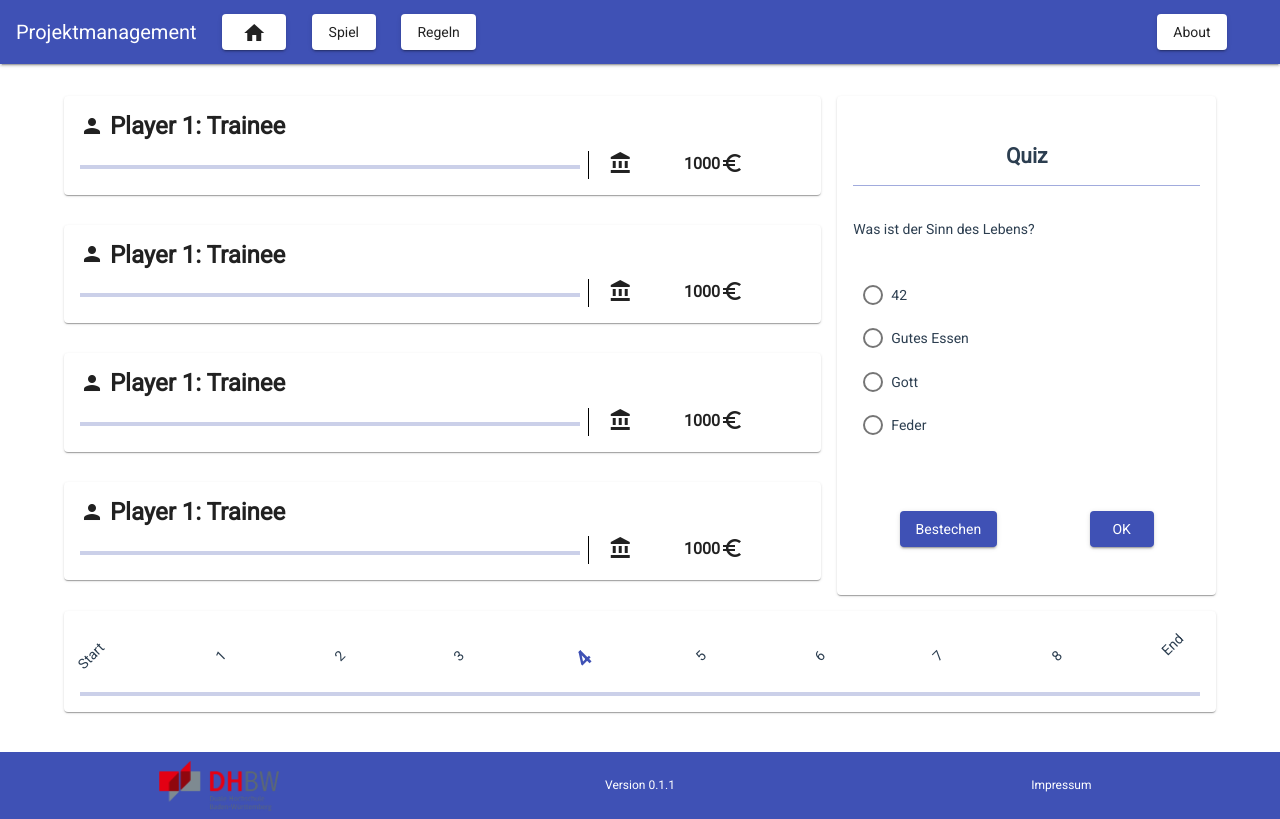
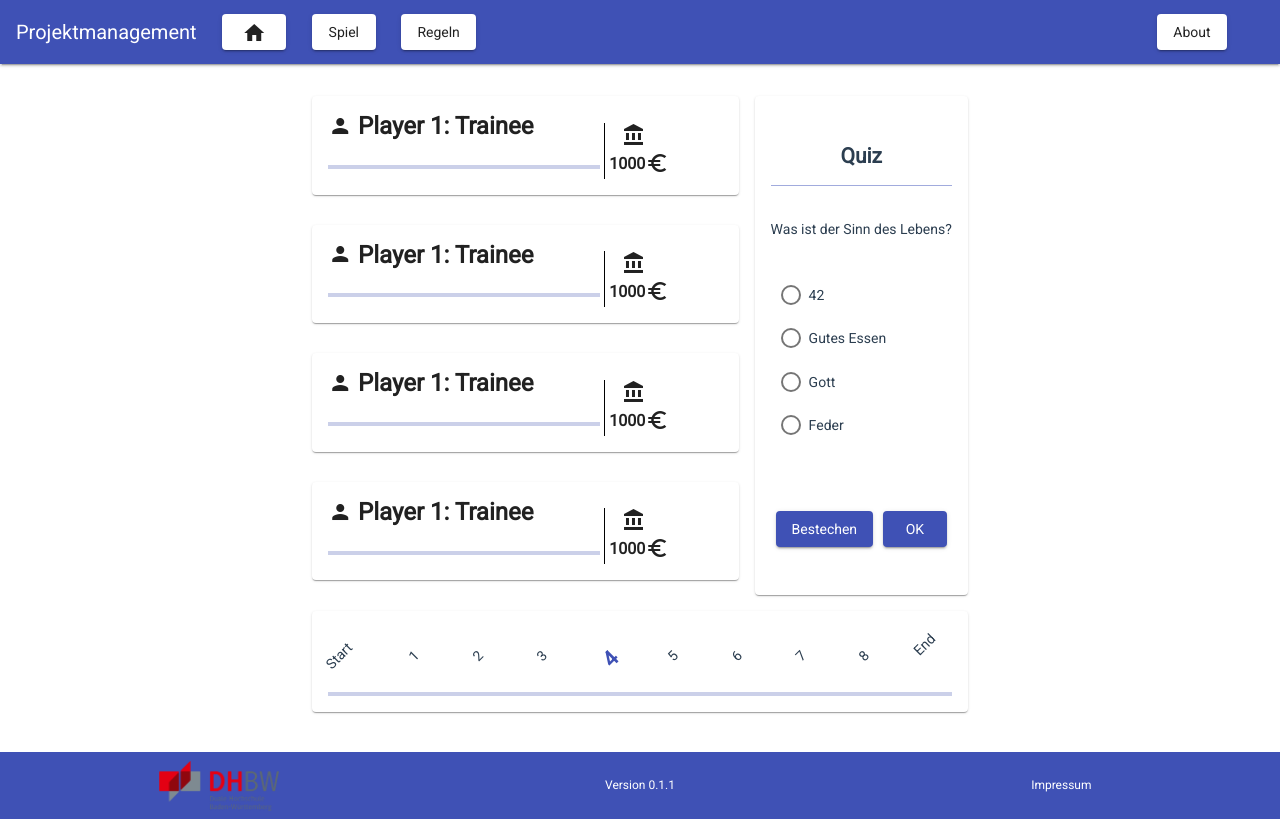
Before and after one commit to TINF17C/Project-Management-Game, an Angular app in the folder PMGame/: page /game in a window 1280 px wide. Built offline with nearby package versions, Linux system fonts and the light colour scheme.

Commit message:
changed game view

```diff
--- a/PMGame/src/app/views/game/game.component.scss
+++ b/PMGame/src/app/views/game/game.component.scss
@@ -8,7 +8,8 @@ $primary: #3f51b5;
 
 #main__view {
   margin: 0 2rem;
-  width: $width;
+  width: auto;
+  height: 100%;
 }
 
 #grid {
```
